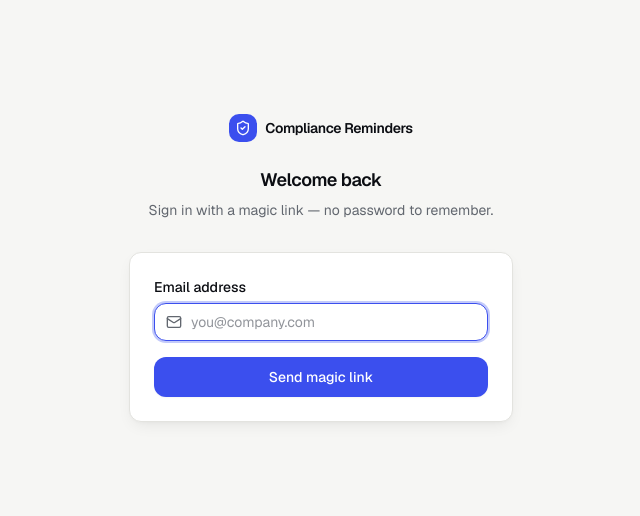
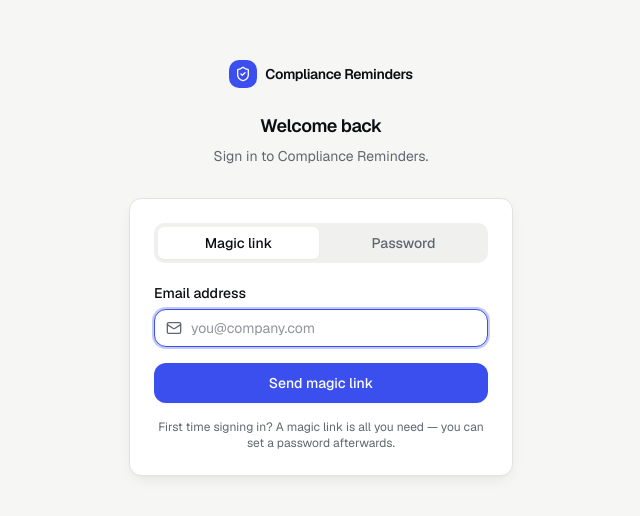
Before and after one commit to Sajid-Ali/tax-compliance, a Next.js app: page /login in a window 1280 px wide. Shown: the part 132-648 px from the top of the page, without its empty margins (319-959 px from the left). Built offline with nearby package versions, Linux system fonts and the light colour scheme.

Commit message:
Add dual-mode magic-link/password login with redesigned visuals

```diff
--- a/app/login/page.tsx
+++ b/app/login/page.tsx
@@ -1,17 +1,17 @@
 "use client";
 
-import { useState } from "react";
-import { CheckCircle2, Loader2, Mail } from "lucide-react";
+import { Suspense, useState } from "react";
+import { useRouter, useSearchParams } from "next/navigation";
+import { CheckCircle2, KeyRound, Loader2, Mail } from "lucide-react";
 import { createClient } from "@/lib/supabase/client";
 import { Logo } from "@/components/logo";
 import { Button } from "@/components/ui/button";
 import { Field, Input } from "@/components/ui/input";
+import { cn } from "@/lib/cn";
 
-/**
- * Magic-link-only auth for V1 — no password reset flow to build/maintain.
- * Revisit if customers specifically ask for password login.
- */
-export default function LoginPage() {
+type Mode = "magic-link" | "password";
+
+function MagicLinkForm() {
   const [email, setEmail] = useState("");
   const [status, setStatus] = useState<"idle" | "sending" | "sent" | "error">("idle");
 
@@ -26,31 +26,8 @@ export default function LoginPage() {
     setStatus(error ? "error" : "sent");
   }
 
+  if (status === "sent") {
     return (
-    <main className="relative flex min-h-screen items-center justify-center overflow-hidden px-4">
-      <div
-        aria-hidden
-        className="pointer-events-none absolute inset-0 -z-10"
-        style={{
-          background:
-            "radial-gradient(600px circle at 50% -10%, var(--color-primary) 0%, transparent 60%)",
-          opacity: 0.08,
-        }}
-      />
-
-      <div className="flex w-full max-w-sm flex-col gap-8">
-        <div className="flex flex-col items-center gap-6 text-center">
-          <Logo />
-          <div className="flex flex-col gap-1.5">
-            <h1 className="text-lg font-semibold tracking-tight text-foreground">Welcome back</h1>
-            <p className="text-sm text-muted-foreground">
-              Sign in with a magic link — no password to remember.
-            </p>
-          </div>
-        </div>
-
-        <div className="rounded-lg border border-border bg-surface p-6 shadow-elevation-md">
-          {status === "sent" ? (
       <div className="flex flex-col items-center gap-3 py-4 text-center">
         <div className="flex h-11 w-11 items-center justify-center rounded-full bg-success-bg text-success">
           <CheckCircle2 className="h-5 w-5" />
@@ -58,12 +35,14 @@ export default function LoginPage() {
         <div>
           <p className="text-sm font-medium text-foreground">Check your inbox</p>
           <p className="mt-1 text-sm text-muted-foreground">
-                  We sent a sign-in link to{" "}
-                  <span className="font-medium text-foreground">{email}</span>
+            We sent a sign-in link to <span className="font-medium text-foreground">{email}</span>
           </p>
         </div>
       </div>
-          ) : (
+    );
+  }
+
+  return (
     <form onSubmit={handleSubmit} className="flex flex-col gap-4">
       <Field label="Email address" htmlFor="email">
         <div className="relative">
@@ -94,10 +73,158 @@ export default function LoginPage() {
       {status === "error" && (
         <p className="text-center text-sm text-danger">Something went wrong — try again.</p>
       )}
+      <p className="text-center text-xs text-muted-foreground">
+        First time signing in? A magic link is all you need — you can set a password afterwards.
+      </p>
     </form>
+  );
+}
+
+function PasswordForm() {
+  const router = useRouter();
+  const [email, setEmail] = useState("");
+  const [password, setPassword] = useState("");
+  const [status, setStatus] = useState<"idle" | "signing-in">("idle");
+  const [error, setError] = useState<string | null>(null);
+
+  async function handleSubmit(e: React.FormEvent) {
+    e.preventDefault();
+    setError(null);
+    setStatus("signing-in");
+    const supabase = createClient();
+    const { error: signInErr } = await supabase.auth.signInWithPassword({ email, password });
+    if (signInErr) {
+      setError("Incorrect email or password.");
+      setStatus("idle");
+      return;
+    }
+    router.push("/");
+    router.refresh();
+  }
+
+  return (
+    <form onSubmit={handleSubmit} className="flex flex-col gap-4">
+      <Field label="Email address" htmlFor="password-email">
+        <div className="relative">
+          <Mail className="pointer-events-none absolute left-3 top-1/2 h-4 w-4 -translate-y-1/2 text-muted-foreground" />
+          <Input
+            id="password-email"
+            type="email"
+            required
+            autoComplete="email"
+            autoFocus
+            placeholder="you@company.com"
+            value={email}
+            onChange={(e) => setEmail(e.target.value)}
+            className="pl-9"
+          />
+        </div>
+      </Field>
+      <Field label="Password" htmlFor="password">
+        <div className="relative">
+          <KeyRound className="pointer-events-none absolute left-3 top-1/2 h-4 w-4 -translate-y-1/2 text-muted-foreground" />
+          <Input
+            id="password"
+            type="password"
+            required
+            autoComplete="current-password"
+            value={password}
+            onChange={(e) => setPassword(e.target.value)}
+            className="pl-9"
+          />
+        </div>
+      </Field>
+      <Button type="submit" disabled={status === "signing-in"} className="w-full">
+        {status === "signing-in" ? (
+          <>
+            <Loader2 className="h-4 w-4 animate-spin" />
+            Signing in…
+          </>
+        ) : (
+          "Sign in"
+        )}
+      </Button>
+      {error && <p className="text-center text-sm text-danger">{error}</p>}
+      <p className="text-center text-xs text-muted-foreground">
+        Haven&apos;t set a password yet? Use a magic link instead.
+      </p>
+    </form>
+  );
+}
+
+function LoginCard() {
+  const searchParams = useSearchParams();
+  const [mode, setMode] = useState<Mode>("magic-link");
+  const authError = searchParams.get("error");
+
+  return (
+    <main className="flex min-h-screen items-center justify-center px-4">
+      <div className="flex w-full max-w-sm flex-col gap-8">
+        <div className="flex flex-col items-center gap-6 text-center">
+          <Logo />
+          <div className="flex flex-col gap-1.5">
+            <h1 className="text-lg font-semibold tracking-tight text-foreground">Welcome back</h1>
+            <p className="text-sm text-muted-foreground">Sign in to Compliance Reminders.</p>
+          </div>
+        </div>
+
+        <div className="flex flex-col gap-5 rounded-lg border border-border bg-surface p-6 shadow-elevation-md">
+          <div
+            role="tablist"
+            className="grid grid-cols-2 gap-1 rounded-md bg-surface-secondary p-1 text-sm"
+          >
+            <button
+              type="button"
+              role="tab"
+              aria-selected={mode === "magic-link"}
+              onClick={() => setMode("magic-link")}
+              className={cn(
+                "rounded-[calc(var(--radius-md)-4px)] px-3 py-1.5 font-medium transition-colors",
+                mode === "magic-link"
+                  ? "bg-surface text-foreground shadow-elevation-sm"
+                  : "text-muted-foreground hover:text-foreground"
+              )}
+            >
+              Magic link
+            </button>
+            <button
+              type="button"
+              role="tab"
+              aria-selected={mode === "password"}
+              onClick={() => setMode("password")}
+              className={cn(
+                "rounded-[calc(var(--radius-md)-4px)] px-3 py-1.5 font-medium transition-colors",
+                mode === "password"
+                  ? "bg-surface text-foreground shadow-elevation-sm"
+                  : "text-muted-foreground hover:text-foreground"
+              )}
+            >
+              Password
+            </button>
+          </div>
+
+          {mode === "magic-link" ? <MagicLinkForm /> : <PasswordForm />}
+
+          {authError && (
+            <p className="text-center text-sm text-danger">
+              That sign-in link didn&apos;t work — request a new one below.
+            </p>
           )}
         </div>
       </div>
     </main>
   );
 }
+
+/**
+ * Magic-link OR password auth. First sign-in is always magic-link (no
+ * password exists yet); app/set-password prompts them to set one afterward
+ * so this tab becomes usable going forward.
+ */
+export default function LoginPage() {
+  return (
+    <Suspense fallback={null}>
+      <LoginCard />
+    </Suspense>
+  );
+}
```
Lines whose indentation alone changed are shown as unchanged.
